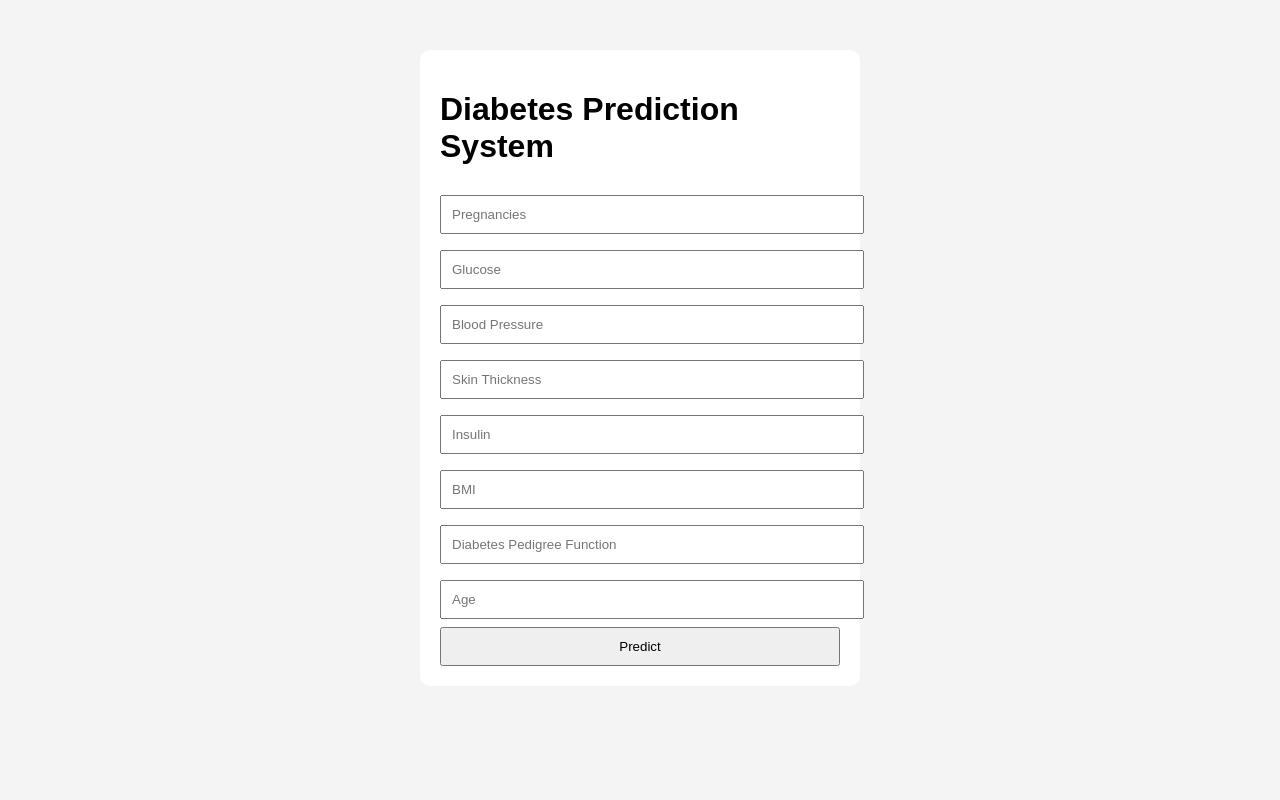
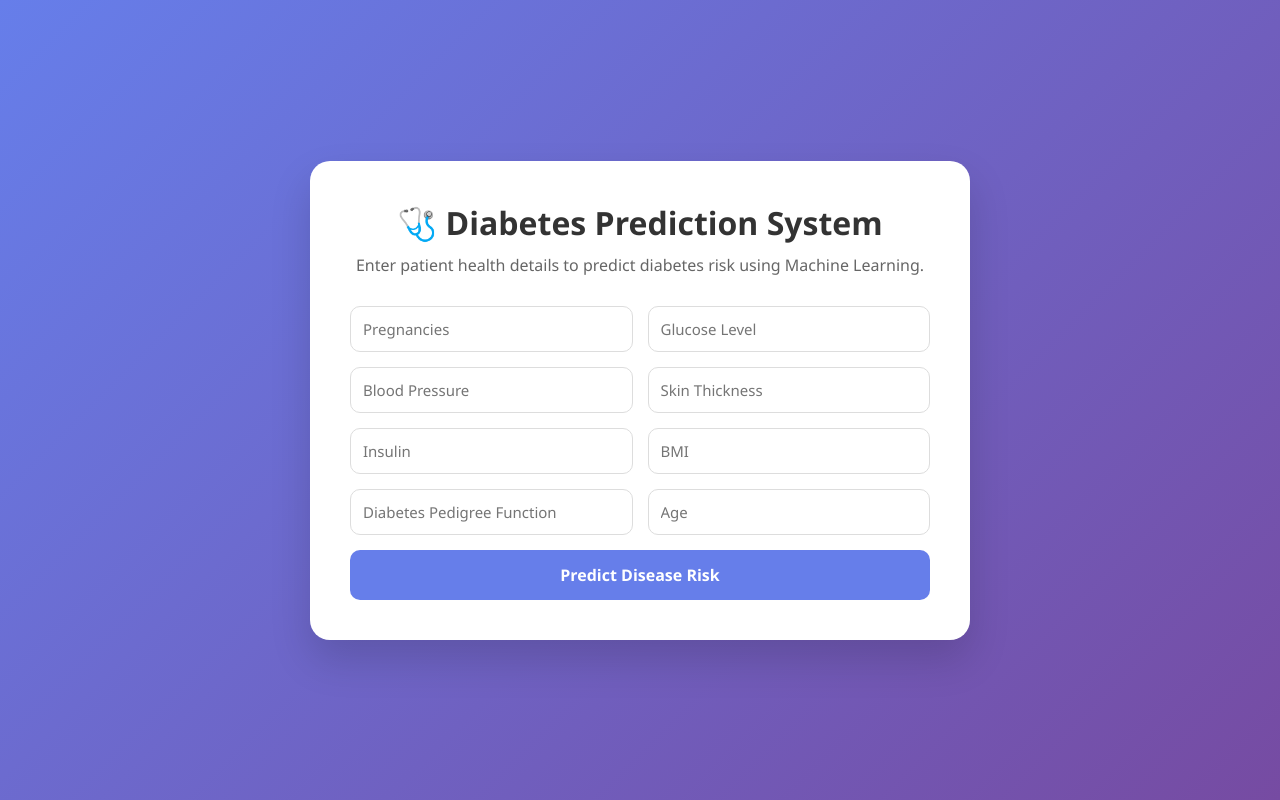
Before and after one commit to BharatGope/Disease-Prediction-ML, a Flask app: page / in a window 1280 px wide. Run offline with Flask 3, Linux system fonts and the light colour scheme; parts of the project's set-up code (start-up, migrations or seed data) failed here and were passed over.

Commit message:
improved ui

```diff
--- a/app.py
+++ b/app.py
@@ -11,6 +11,8 @@ def home():
     return render_template("index.html")
 
 @app.route("/predict", methods=["POST"])
+@app.route("/predict", methods=["POST"])
+
 def predict():
 
     values = [
@@ -26,11 +28,17 @@ def predict():
 
     prediction = model.predict([values])[0]
 
+    probability = round(
+        max(model.predict_proba([values])[0]) * 100,
+        2
+    )
+
     result = "Diabetic" if prediction == 1 else "Not Diabetic"
 
     return render_template(
         "result.html",
-        prediction=result
+        prediction=result,
+        probability=probability
     )
 
 if __name__ == "__main__":
--- a/static/css/style.css
+++ b/static/css/style.css
@@ -1,24 +1,133 @@
+*{
+    margin:0;
+    padding:0;
+    box-sizing:border-box;
+    font-family:'Segoe UI',sans-serif;
+}
+
 body{
-    font-family: Arial, sans-serif;
-    background:#f4f4f4;
+    min-height:100vh;
+    display:flex;
+    justify-content:center;
+    align-items:center;
+
+    background:linear-gradient(
+        135deg,
+        #667eea,
+        #764ba2
+    );
 }
 
 .container{
-    width:400px;
-    margin:50px auto;
+    width:100%;
+    max-width:700px;
+    padding:20px;
+}
+
+.card{
     background:white;
-    padding:20px;
-    border-radius:10px;
+    padding:40px;
+    border-radius:20px;
+    box-shadow:0 20px 40px rgba(0,0,0,0.15);
+}
+
+h1{
+    text-align:center;
+    margin-bottom:10px;
+    color:#333;
+}
+
+.subtitle{
+    text-align:center;
+    color:#666;
+    margin-bottom:30px;
+}
+
+form{
+    display:grid;
+    grid-template-columns:1fr 1fr;
+    gap:15px;
 }
 
 input{
-    width:100%;
-    padding:10px;
-    margin:8px 0;
+    padding:12px;
+    border:1px solid #ddd;
+    border-radius:10px;
+    font-size:15px;
+}
+
+input:focus{
+    outline:none;
+    border-color:#667eea;
 }
 
 button{
+    grid-column:span 2;
+    padding:14px;
+    border:none;
+    border-radius:10px;
+    background:#667eea;
+    color:white;
+    font-size:16px;
+    font-weight:600;
+    cursor:pointer;
+    transition:0.3s;
+}
+
+button:hover{
+    transform:translateY(-2px);
+}
+
+@media(max-width:600px){
+
+    form{
+        grid-template-columns:1fr;
+    }
+
+    button{
+        grid-column:span 1;
+    }
+}
+
+.probability-box{
+    margin:25px 0;
+    text-align:center;
+    padding:20px;
+    background:#f5f7ff;
+    border-radius:12px;
+}
+
+.probability-box h3{
+    color:#444;
+    margin-bottom:10px;
+}
+
+.probability-box p{
+    font-size:32px;
+    font-weight:bold;
+    color:#667eea;
+}
+
+.btn{
+    display:block;
+    text-align:center;
+    text-decoration:none;
+    background:#667eea;
+    color:white;
+    padding:14px;
+    border-radius:10px;
+    font-weight:600;
+}
+
+.progress{
     width:100%;
-    padding:10px;
-    cursor:pointer;
+    height:15px;
+    background:#ddd;
+    border-radius:20px;
+    overflow:hidden;
 }
+
+.progress-fill{
+    height:100%;
+    background:#667eea;
+}
--- a/templates/index.html
+++ b/templates/index.html
@@ -6,40 +6,28 @@
     filename='css/style.css') }}">
 </head>
 <body>
+    <div class="container">
+        <div class="card">
+            <h1>🩺 Diabetes Prediction System</h1>
+            <p class="subtitle">
+                Enter patient health details to predict diabetes risk using Machine Learning.
+            </p>
 
-<div class="container">
-    <h1>Diabetes Prediction System</h1>
+            <form action="/predict" method="post">
 
-    <form action="/predict" method="post">
+                <input type="number" name="pregnancies" placeholder="Pregnancies" required>
+                <input type="number" name="glucose" placeholder="Glucose Level" required>
+                <input type="number" name="bloodpressure" placeholder="Blood Pressure" required>
+                <input type="number" name="skinthickness" placeholder="Skin Thickness" required>
+                <input type="number" name="insulin" placeholder="Insulin" required>
+                <input type="number" step="0.01" name="bmi" placeholder="BMI" required>
+                <input type="number" step="0.01" name="dpf" placeholder="Diabetes Pedigree Function" required>
+                <input type="number" name="age" placeholder="Age" required>
 
-        <input type="number" name="pregnancies"
-        placeholder="Pregnancies" required>
+                <button type="submit">Predict Disease Risk</button>
 
-        <input type="number" name="glucose"
-        placeholder="Glucose" required>
-
-        <input type="number" name="bloodpressure"
-        placeholder="Blood Pressure" required>
-
-        <input type="number" name="skinthickness"
-        placeholder="Skin Thickness" required>
-
-        <input type="number" name="insulin"
-        placeholder="Insulin" required>
-
-        <input type="number" step="0.01"
-        name="bmi" placeholder="BMI" required>
-
-        <input type="number" step="0.01"
-        name="dpf" placeholder="Diabetes Pedigree Function" required>
-
-        <input type="number"
-        name="age" placeholder="Age" required>
-
-        <button type="submit">Predict</button>
-
-    </form>
-</div>
-
+            </form>
+        </div>
+    </div>
 </body>
 </html>
```
Also changed, not shown: templates/result.html (+34 -4 lines).
